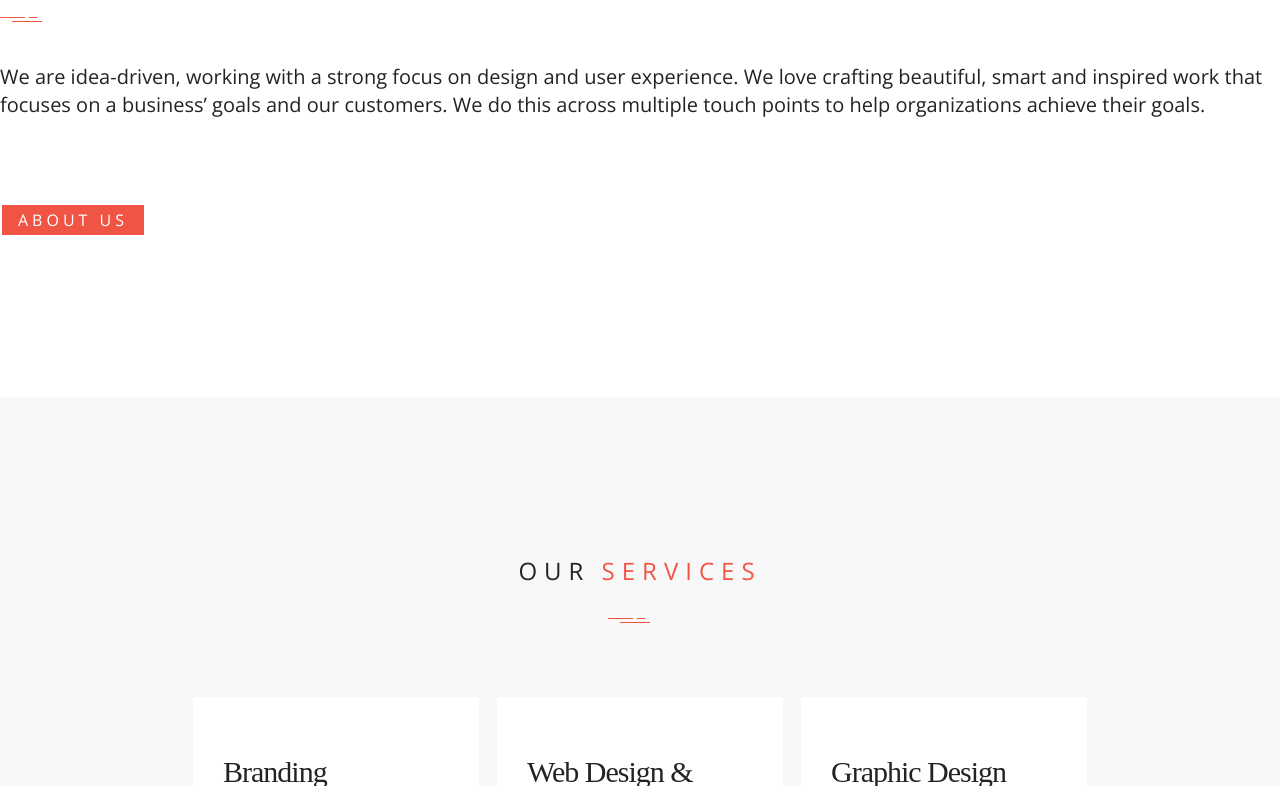
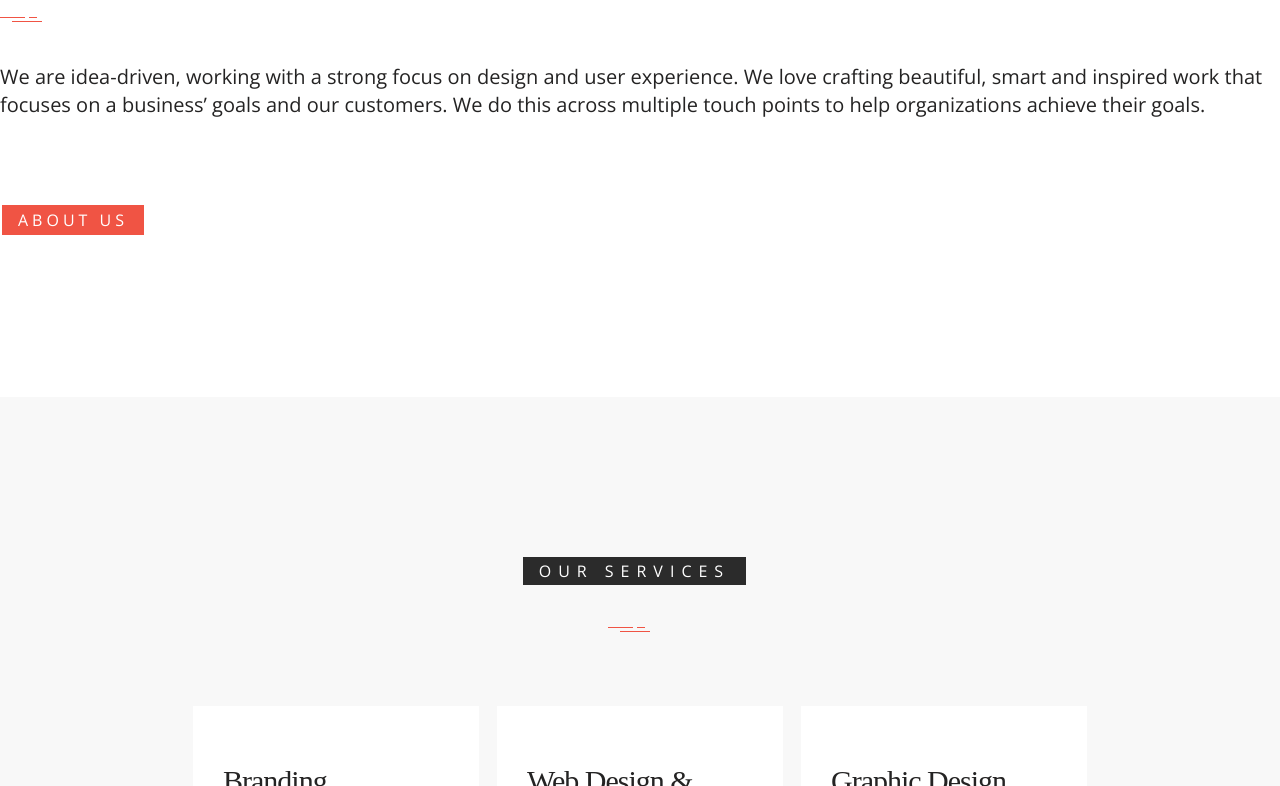
Before and after one commit to efrencav/gatsby-abstract, a Gatsby site: page / in a window 1280 px wide. Shown: the part 1915-2701 px from the top of the page. Built offline with nearby package versions, Linux system fonts and the light colour scheme; Gatsby itself is replaced by a stand-in of ours.

Commit message:
home and services

```diff
--- a/src/components/Banner.js
+++ b/src/components/Banner.js
@@ -1,6 +1,6 @@
 import React from "react"
 import styles from "../css/banner.module.css"
-// import Underline from "../images/underline.svg"
+import Underline from "../images/underline.svg"
 
 
 export const Banner = ({ title, info, children }) => {
@@ -25,7 +25,7 @@ export const Banner = ({ title, info, children }) => {
       <span className={styles.zoom_counter__subtitle}>{greeting}</span>
       <h1>{title}</h1>
       <span className={styles.rugged_line}></span>
-      {/* <img src={Underline} className={styles.underline} alt="underline" /> */}
+      <img src={Underline} className={styles.underline} alt="underline" />
       <p>{info}</p>
       {children}
     </div>
--- a/src/components/Home/Services.js
+++ b/src/components/Home/Services.js
@@ -7,7 +7,7 @@ import services from "../../constants/services"
 export const Services = () => {
   return (
     <section className={styles.services}>
-      <Title title="our" subtitle="services" />
+      <Title title="our services" subtitle="" />
       <span className={styles.hr_long}></span>
       <div className={styles.center}>
         {services.map((item, index) => {
--- a/src/components/Home/serviceTitle.js
+++ b/src/components/Home/serviceTitle.js
@@ -22,7 +22,17 @@ const TitleWrapper = styled.div`
     color: var(--primaryColor);
   }
   .title {
-    color: var(--mainBlack);
+   /* color: var(--mainBlack); */
+   font-size: 16px;
+  line-height: 1.125;
+  text-transform: uppercase;
+  font-weight: 300;
+  background: var(--ligterBlack);
+  display: inline-block;
+  vertical-align: top;
+  color: var(--mainWhite);
+  padding: 5px 16px;
+  margin-bottom: 10px;
   }
 
   span {
```
Also changed, not shown: src/components/Home/Title.js (+12 -2 lines).
